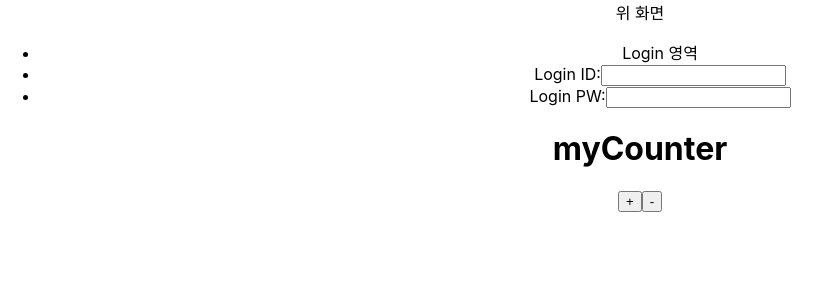
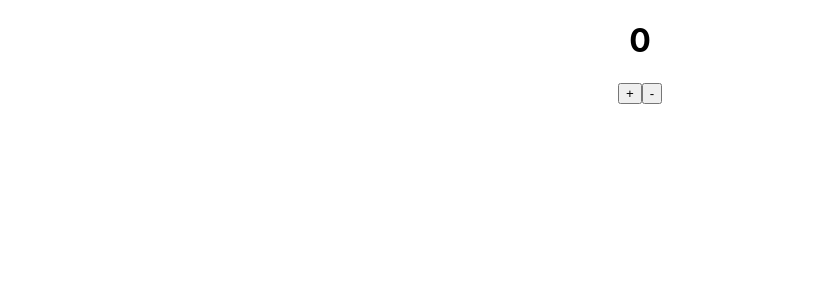
Before and after one commit to skandla2002/todo-all-web, a React app: page / in a window 1280 px wide. Shown: the top 300 px of the page, without its empty margins (0-831 px from the left). Built offline with nearby package versions, Linux system fonts and the light colour scheme.

Commit message:
redux 처리

```diff
--- a/package.json
+++ b/package.json
@@ -48,8 +48,10 @@
     "react-app-polyfill": "^1.0.6",
     "react-dev-utils": "^10.1.0",
     "react-dom": "^16.12.0",
+    "react-redux": "^7.1.3",
     "react-router": "^5.1.2",
     "react-router-dom": "^5.1.2",
+    "redux": "^4.0.5",
     "resolve": "1.15.0",
     "resolve-url-loader": "3.1.1",
     "sass-loader": "8.0.2",
--- a/src/App.js
+++ b/src/App.js
@@ -3,15 +3,17 @@ import React, { Fragment } from "react";
 // import List from './components/List';
 import Login from "./components/Login";
 import "./App.css";
-import Counter from "./components/Counter";
+// import Counter from "./components/Counter";
+import CounterContainer from "./container/CounterContainer";
 
 function App() {
   return (
     <div className="App">
-      <Login />
+      {/* <Login /> */}
       {/* <List /> */}
       {/* <Header /> */}
-      <Counter />
+      {/* <Counter /> */}
+      <CounterContainer />
     </div>
   );
 }
--- a/src/components/Counter.js
+++ b/src/components/Counter.js
@@ -1,11 +1,11 @@
 import React from "react";
 
-const Counter = () => {
+const Counter = ({ value, onIncrement, onDecrement }) => {
   return (
     <div>
-      <h1>myCounter</h1>
-      <button>+</button>
-      <button>-</button>
+      <h1>{value}</h1>
+      <button onClick={onIncrement}>+</button>
+      <button onClick={onDecrement}>-</button>
     </div>
   );
 };
--- a/src/container/CounterContainer.js
+++ b/src/container/CounterContainer.js
@@ -0,0 +1,36 @@
+import React, { Component } from "react";
+import { connect } from "react-redux";
+import Counter from "../components/Counter";
+import { increment, decrement } from "../store/modules/counter";
+
+class CounterContainer extends Component {
+  handleIncrement = () => {
+    this.props.increment();
+  };
+  handleDecrement = () => {
+    this.props.decrement();
+  };
+
+  render() {
+    const { number } = this.props;
+    return (
+      <Counter
+        value={number}
+        onIncrement={this.handleIncrement}
+        onDecrement={this.handleDecrement}
+      />
+    );
+  }
+}
+
+const mapStateToProps = ({ counter }) => ({
+  number: counter.number
+});
+
+const mapDispatchToProps = { increment, decrement };
+
+export default connect(
+  // 스토어와 연결
+  mapStateToProps,
+  mapDispatchToProps
+)(CounterContainer);
--- a/src/index.js
+++ b/src/index.js
@@ -9,7 +9,7 @@ import "./index.css";
 import App from "./App";
 import * as serviceWorker from "./serviceWorker";
 
-import registerServiceWorker from "./registerServiceWorker";
+// import registerServiceWorker from "./registerServiceWorker";
 
 // 리덕스 개발자 도구 적용
 const devTools =
@@ -27,3 +27,4 @@ ReactDOM.render(
 // unregister() to register() below. Note this comes with some pitfalls.
 // Learn more about service workers: https://bit.ly/CRA-PWA
 serviceWorker.unregister();
+// registerServiceWorker();
```
Also changed, not shown: 2 other files (tests, documents, lock files or other folders).
